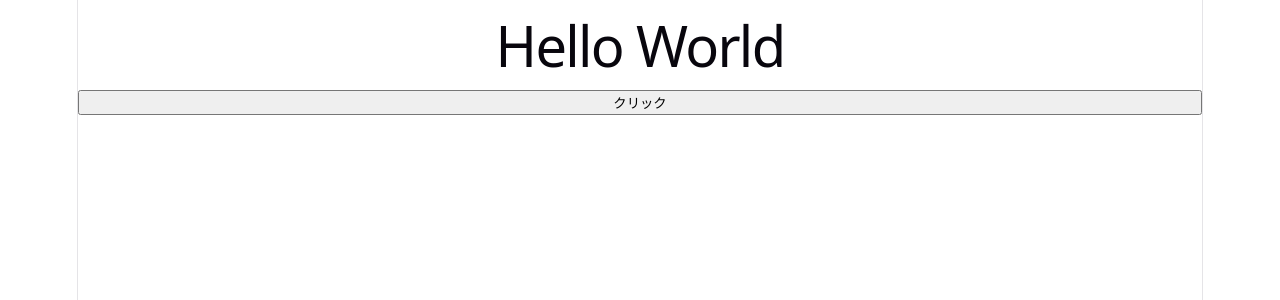
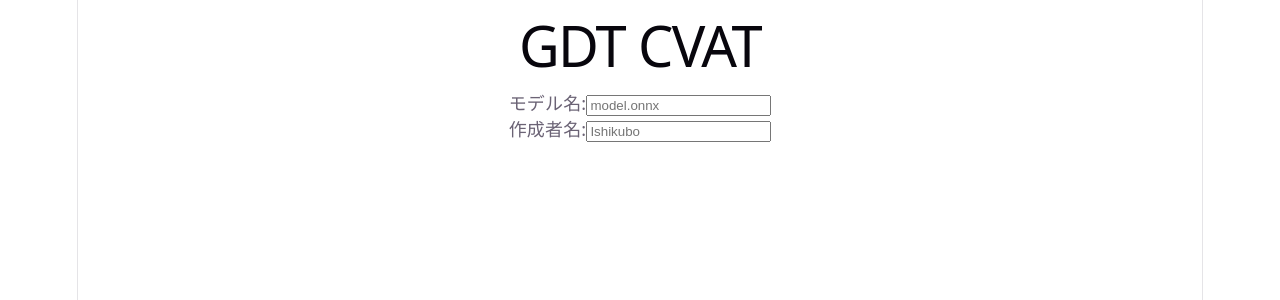
Before and after one commit to K4LC/gdt_cvat, a React (Vite) app in the folder frontend/: page / in a window 1280 px wide. Shown: the top 300 px of the page. Built offline with nearby package versions, Linux system fonts and the light colour scheme.

Commit message:
モデル名、作成者名の追加

```diff
--- a/frontend/src/App.tsx
+++ b/frontend/src/App.tsx
@@ -5,8 +5,9 @@ function App() {
 
   return (
     <>
-      <h1>Hello World</h1>
-      <TextInput />
+      <h1>GDT CVAT</h1>
+      <TextInput label='モデル名' placeholder='model.onnx'/>
+      <TextInput label='作成者名' placeholder='Ishikubo'/>
     </>
   )
 }
--- a/frontend/src/TextInput.tsx
+++ b/frontend/src/TextInput.tsx
@@ -1,5 +1,17 @@
-function TextInput(){
-    return <button type="button">クリック</button>
+type Props = {
+    label: string
+    placeholder?: string
+}
+
+function TextInput({ label, placeholder = ""}: Props) {
+    return (
+        <div>
+            <label>
+                {label}:
+                <input type="text" placeholder={placeholder} />
+            </label>
+        </div>
+    )
 }
 
 export default TextInput;
```
Also changed, not shown: 2 other files (tests, documents, lock files or other folders).
